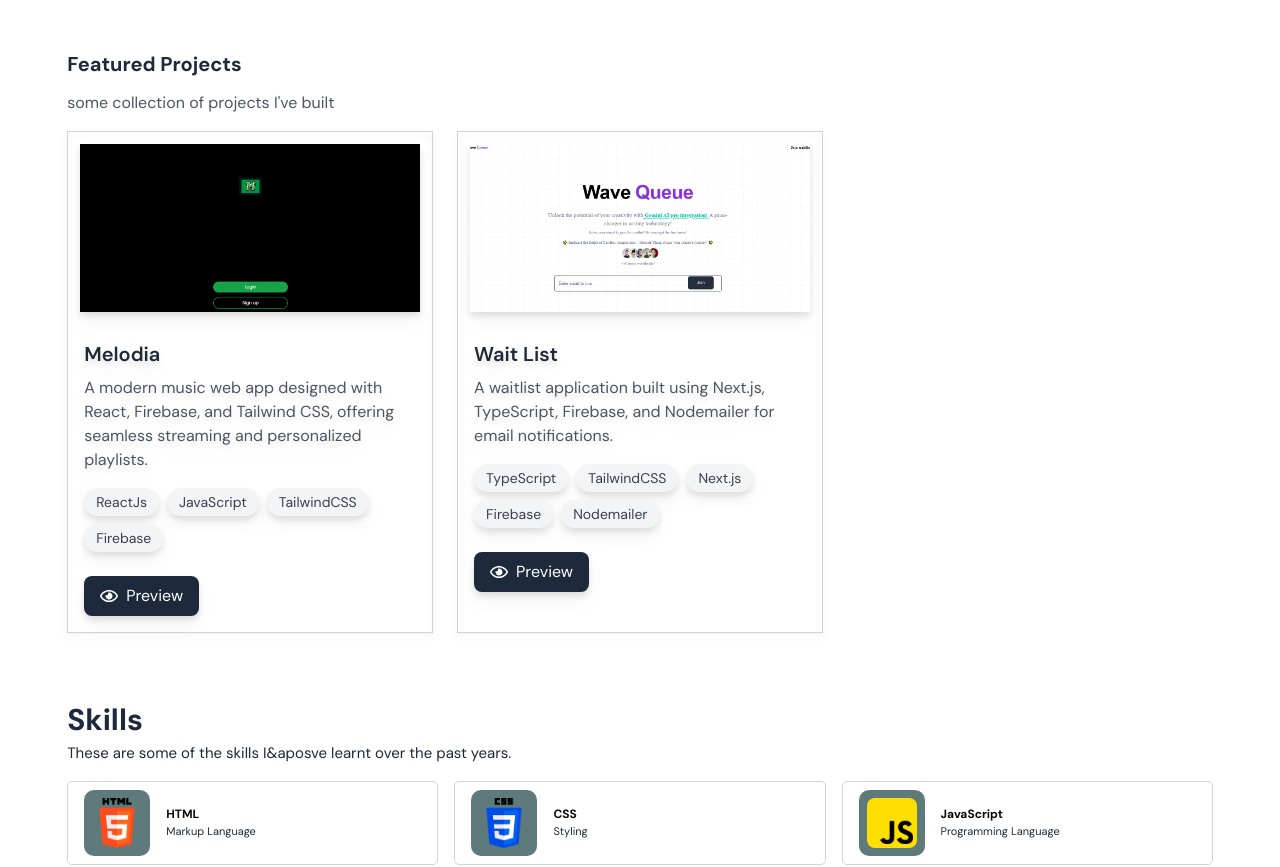
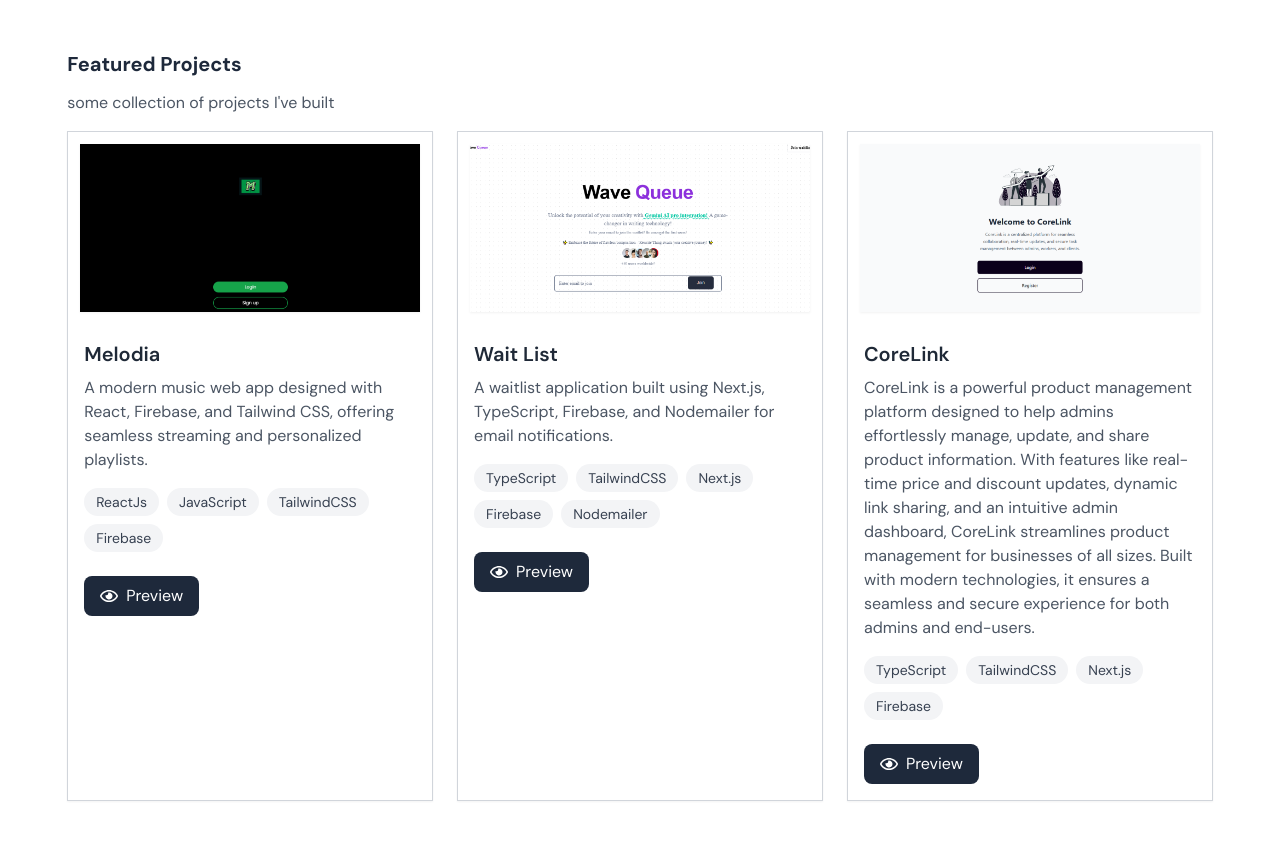
Before and after one commit to skido600/nextjs, a Next.js app: page / in a window 1280 px wide. Shown: the part 1960-2827 px from the top of the page. Built offline with nearby package versions, Linux system fonts and the light colour scheme.

Commit message:
debugging and fixing

```diff
--- a/src/components/Slider.tsx
+++ b/src/components/Slider.tsx
@@ -19,7 +19,7 @@ function Slider() {
       title: "Melodia",
       description:
         "A modern music web app designed with React, Firebase, and Tailwind CSS, offering seamless streaming and personalized playlists.",
-      previewLink: "https://melodialeox.vercel.app/",
+      previewLink: "https://melodialeox.vercel.app/admin",
       languages: ["ReactJs", "JavaScript", "TailwindCSS", "Firebase"],
     },
     {
@@ -35,6 +35,14 @@ function Slider() {
         "Nodemailer",
       ],
       previewLink: "https://waitlist-lyart-theta.vercel.app/",
+    },
+    {
+      title: "CoreLink",
+      img: "/assets/core.png",
+      description:
+        "CoreLink is a powerful product management platform designed to help admins effortlessly manage, update, and share product information. With features like real-time price and discount updates, dynamic link sharing, and an intuitive admin dashboard, CoreLink streamlines product management for businesses of all sizes. Built with modern technologies, it ensures a seamless and secure experience for both admins and end-users.",
+      languages: ["TypeScript", "TailwindCSS", "Next.js", "Firebase"],
+      previewLink: "https://core-link.vercel.app/admin",
     },
   ];
   return (
@@ -52,10 +60,13 @@ function Slider() {
         <article className="grid grid-cols-1 sm:grid-cols-2 lg:grid-cols-3 gap-6">
           {projects.map((project, index) => (
             <motion.div
-              whileHover={{ scale: 0.95 }}
-              whileTap={{ scale: 0.8 }}
+              // whileHover={{
+              //   scale: 1.2,
+              //   transition: { duration: 1 },
+              // }}
+              // whileTap={{ scale: 0.9 }}
               key={index}
-              className="relative  border-[#D1D5DB] border  overflow-hidden shadow-sm drop-shadow-lg hover:shadow-xl transition-shadow duration-300"
+              className="relative  border-[#D1D5DB] border  overflow-hidden shadow-sm  hover:shadow-xl transition-shadow duration-300"
             >
               <figure>
                 <Image
@@ -63,7 +74,7 @@ function Slider() {
                   alt={project.title}
                   width={400}
                   height={300}
-                  className="object-cover w-full h-48 p-3 "
+                  className="object-cover w-full h-48 p-3  drop-shadow-sm"
                 />
               </figure>
 
```
Also changed, not shown: public/assets/core.png (added).
